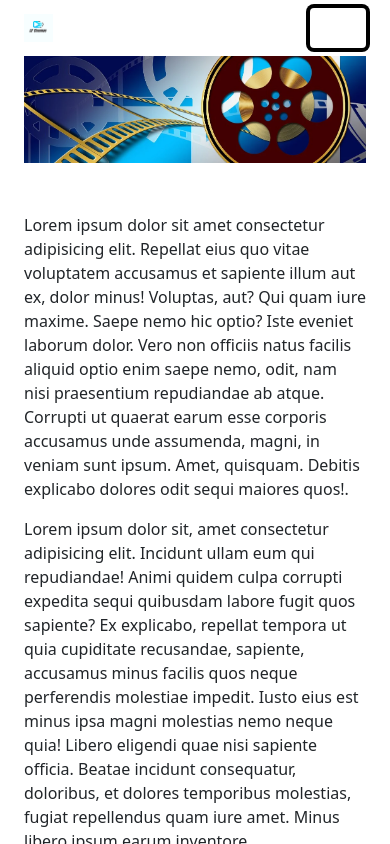
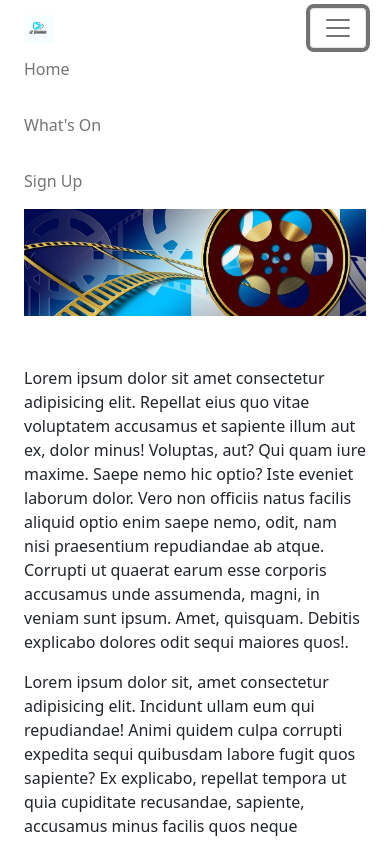
Before and after one commit to W-Parvaiz-DF/DF-Cinema, a plain HTML site: page src/index.html in a window 390 px wide. Both pictures are taken after a click on the button "Toggle navigation". Shown: the top 844 px of the page. Drawn offline with nearby package versions, Linux system fonts and the light colour scheme.

Commit message:
Nav Bar on all pages

```diff
--- a/src/Sign-up.html
+++ b/src/Sign-up.html
@@ -8,26 +8,33 @@
     <link href="https://cdn.jsdelivr.net/npm/bootstrap@5.1.3/dist/css/bootstrap.min.css" rel="stylesheet"
         integrity="sha384-1BmE4kWBq78iYhFldvKuhfTAU6auU8tT94WrHftjDbrCEXSU1oBoqyl2QvZ6jIW3" crossorigin="anonymous">
     <link href="./styles.css" rel="stylesheet">
-    <script src="https://ajax.googleapis.com/ajax/libs/jquery/3.3.1/jquery.min.js"></script>
     <title>Sign Up</title>
 </head>
 
 <body class="container">
     <header>
-        <nav class="navbar navbar-expand-md container-fluid ">
-            <a class="col-1" class="navbar-brand" href="#">
+        <nav class="main-nav navbar navbar-expand-lg navbar-light">
+            <div class="container-fluid">
+                <a class="col-1 me-2 navbar-brand" href="#">
                     <img class="img-fluid" src="./img/logo.png" alt="DF Cinemas Logo" />
                 </a>
-            <button class="navbar-toggler" type="button" data-toggle="collapse" data-target="#navbarSupportedContent"
-                aria-controls="navbarSupportedContent" aria-expanded="false" aria-label="Toggle navigation">
+                <button class="navbar-toggler" type="button" data-bs-toggle="collapse" data-bs-target="#navbarNav"
+                    aria-controls="navbarNav" aria-expanded="false" aria-label="Toggle navigation">
                     <span class="navbar-toggler-icon"></span>
                 </button>
-            <div class="col-11 collapse navbar-collapse" id="navbarSupportedContent">
+                <div class="collapse navbar-collapse" id="navbarNav">
                     <ul class="navbar-nav">
-                    <li><a href="">Home</a></li>
-                    <li><a href="">What's On</a></li>
-                    <li><a href="">Sign Up</a></li>
+                        <li class="nav-item">
+                            <a class="nav-link" href="./index.html">Home</a>
+                        </li>
+                        <li class="nav-item">
+                            <a class="nav-link" href="./whatson.html">What's On</a>
+                        </li>
+                        <li class="nav-item">
+                            <a class="nav-link" href="./Sign-up.html">Sign Up</a>
+                        </li>
                     </ul>
+                </div>
             </div>
         </nav>
     </header>
@@ -141,6 +148,9 @@
             <p class="text-center">&copy; DF Cinemas - 2022</p>
         </div>
     </footer>
+    <script src="https://cdn.jsdelivr.net/npm/bootstrap@5.1.3/dist/js/bootstrap.bundle.min.js"
+        integrity="sha384-ka7Sk0Gln4gmtz2MlQnikT1wXgYsOg+OMhuP+IlRH9sENBO0LRn5q+8nbTov4+1p" crossorigin="anonymous">
+        </script>
 </body>
 
 </html>
--- a/src/index.html
+++ b/src/index.html
@@ -8,26 +8,33 @@
     <link href="https://cdn.jsdelivr.net/npm/bootstrap@5.1.3/dist/css/bootstrap.min.css" rel="stylesheet"
         integrity="sha384-1BmE4kWBq78iYhFldvKuhfTAU6auU8tT94WrHftjDbrCEXSU1oBoqyl2QvZ6jIW3" crossorigin="anonymous">
     <link href="./styles.css" rel="stylesheet">
-    <script src="https://ajax.googleapis.com/ajax/libs/jquery/3.3.1/jquery.min.js"></script>
     <title>Home Page</title>
 </head>
 
 <body class="container">
     <header>
-        <nav class="navbar navbar-expand-md container-fluid ">
-            <a class="col-1" class="navbar-brand" href="#">
+        <nav class="main-nav navbar navbar-expand-lg navbar-light">
+            <div class="container-fluid">
+                <a class="col-1 me-2 navbar-brand" href="#">
                     <img class="img-fluid" src="./img/logo.png" alt="DF Cinemas Logo" />
                 </a>
-            <button class="navbar-toggler" type="button" data-toggle="collapse" data-target="#navbarSupportedContent"
-                aria-controls="navbarSupportedContent" aria-expanded="false" aria-label="Toggle navigation">
+                <button class="navbar-toggler" type="button" data-bs-toggle="collapse" data-bs-target="#navbarNav"
+                    aria-controls="navbarNav" aria-expanded="false" aria-label="Toggle navigation">
                     <span class="navbar-toggler-icon"></span>
                 </button>
-            <div class="col-11 collapse navbar-collapse" id="navbarSupportedContent">
+                <div class="collapse navbar-collapse" id="navbarNav">
                     <ul class="navbar-nav">
-                    <li><a href="./index.html">Home</a></li>
-                    <li><a href="./whatson.html">What's On</a></li>
-                    <li><a href="">Sign Up</a></li>
+                        <li class="nav-item">
+                            <a class="nav-link" href="./index.html">Home</a>
+                        </li>
+                        <li class="nav-item">
+                            <a class="nav-link" href="./whatson.html">What's On</a>
+                        </li>
+                        <li class="nav-item">
+                            <a class="nav-link" href="./Sign-up.html">Sign Up</a>
+                        </li>
                     </ul>
+                </div>
             </div>
         </nav>
     </header>
@@ -126,6 +133,9 @@
             <p class="text-center">&copy; DF Cinemas - 2022</p>
         </div>
     </footer>
+    <script src="https://cdn.jsdelivr.net/npm/bootstrap@5.1.3/dist/js/bootstrap.bundle.min.js"
+        integrity="sha384-ka7Sk0Gln4gmtz2MlQnikT1wXgYsOg+OMhuP+IlRH9sENBO0LRn5q+8nbTov4+1p" crossorigin="anonymous">
+        </script>
 </body>
 
 </html>
```
Also changed, not shown: src/template.html (+59 -14 lines), src/whatson.html (+16 -8 lines). Lines whose indentation alone changed are shown as unchanged.
